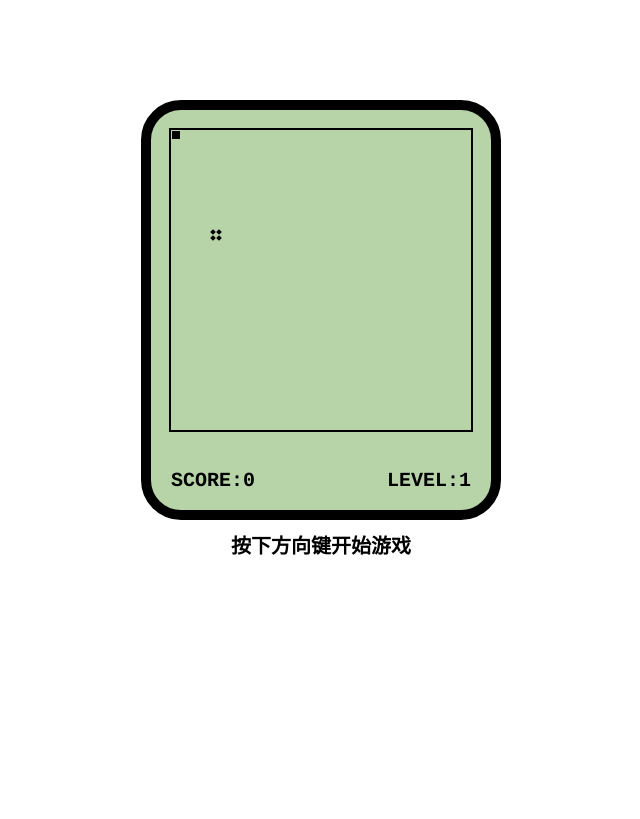
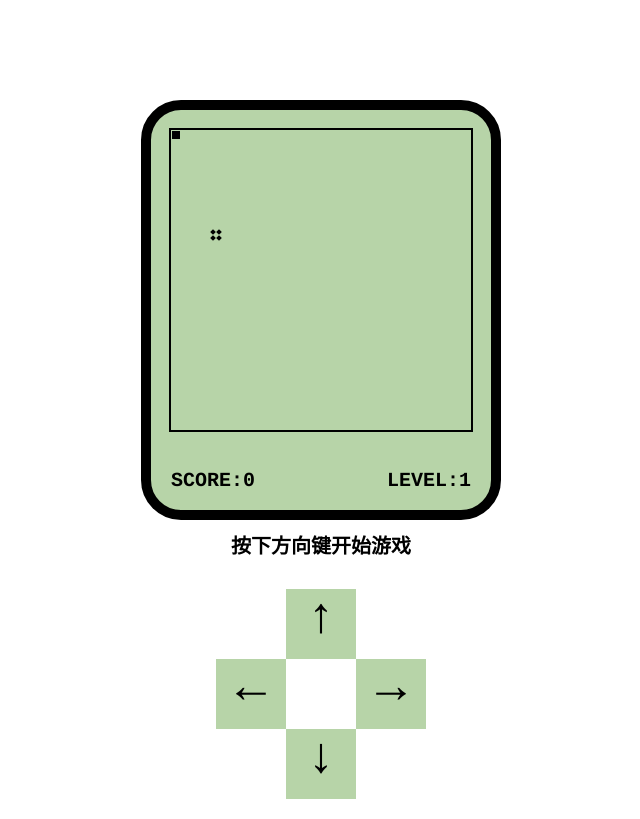
Before and after one commit to paidabai/GluttonousSnake, a website built with webpack: page src/index.html in a window 1280 px wide. Shown: the whole page, without its empty margins (319-959 px from the left). Built offline with nearby package versions, Linux system fonts and the light colour scheme.

Commit message:
添加控制按钮

```diff
--- a/src/index.html
+++ b/src/index.html
@@ -31,5 +31,14 @@
     </div>
     <div id="start">按下方向键开始游戏</div>
     <div id="end" style="display: none">游戏结束，请重新开始</div>
+
+    <div id="control">
+        <div id="top">↑</div>
+        <div id="left-right">
+            <div id="left" >←</div>
+            <div id="right" >→</div>
+        </div>
+        <div id="down">↓</div>
+    </div>
 </body>
 </html>
--- a/src/moduls/GameControl.ts
+++ b/src/moduls/GameControl.ts
@@ -14,16 +14,43 @@ class GameControl {
     // 记录游戏是否结束
     isLive = true
 
+    top: HTMLElement
+    down: HTMLElement
+    left: HTMLElement
+    right: HTMLElement
+
     constructor() {
         this.snake = new Snake()
         this.food = new Food()
         this.scorePanel = new ScorePanel()
+        this.top = document.getElementById('top')!
+        this.down = document.getElementById('down')!
+        this.left = document.getElementById('left')!
+        this.right = document.getElementById('right')!
         this.init()
     }
 
     // 初始化游戏，调用后开始游戏
     init = () => {
         document.addEventListener('keydown',this.keydownHandler)
+        window.onload = () => {
+            this.top.addEventListener('click', () => {
+                this.direction = 'ArrowUp'
+                document.getElementById('start')!.style.display = 'none'
+            })
+            this.down.addEventListener('click', () => {
+                this.direction = 'ArrowDown'
+                document.getElementById('start')!.style.display = 'none'
+            })
+            this.left.addEventListener('click', () => {
+                this.direction = 'ArrowLeft'
+                document.getElementById('start')!.style.display = 'none'
+            })
+            this.right.addEventListener('click', () => {
+                this.direction = 'ArrowRight'
+                document.getElementById('start')!.style.display = 'none'
+            })
+        }
         this.run()
     }
 
--- a/src/style/index.less
+++ b/src/style/index.less
@@ -69,3 +69,39 @@ body {
   text-align: center;
   padding: 10px;
 }
+
+#control {
+  width: 210px;
+  height: 210px;
+  margin: 20px auto;
+  flex-wrap: wrap;
+  display: flex;
+  justify-content: center;
+  font-size: 50px;
+  text-align: center;
+  line-height: 60px;
+    #top {
+      width: 70px;
+      height: 70px;
+      background-color: @bg-color;
+      cursor: pointer;
+    }
+    #down {
+      width: 70px;
+      height: 70px;
+      background-color: @bg-color;
+      cursor: pointer;
+    }
+    #left-right {
+      width: 210px;
+      height: 70px;
+      display: flex;
+      justify-content: space-between;
+        &>div {
+          width: 70px;
+          height: 70px;
+          background-color: @bg-color;
+          cursor: pointer;
+        }
+    }
+}
--- a/webpack.config.js
+++ b/webpack.config.js
@@ -68,6 +68,7 @@ module.exports = {
 
             // 设置less文件的处理
             {
+                // test 属性，用于标识出应该被对应的 loader 进行转换的某个或某些文件。
                 test: /\.less$/,
                 use:[
                     "style-loader",
```
Also changed, not shown: src/index.ts (line endings or trailing spaces).
